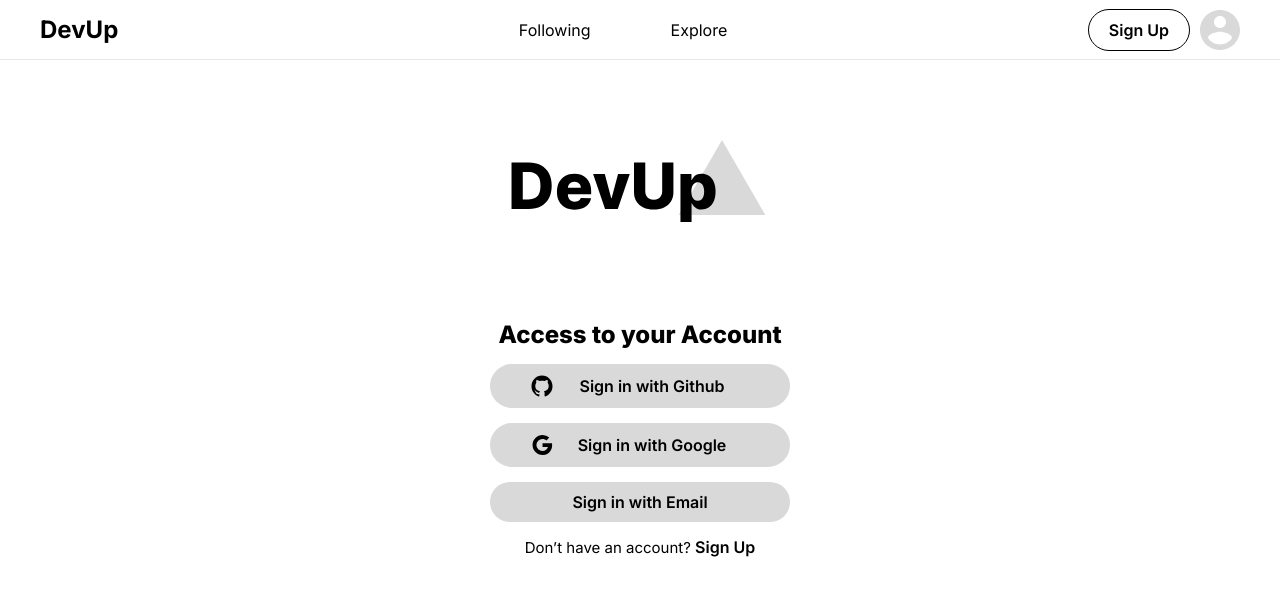
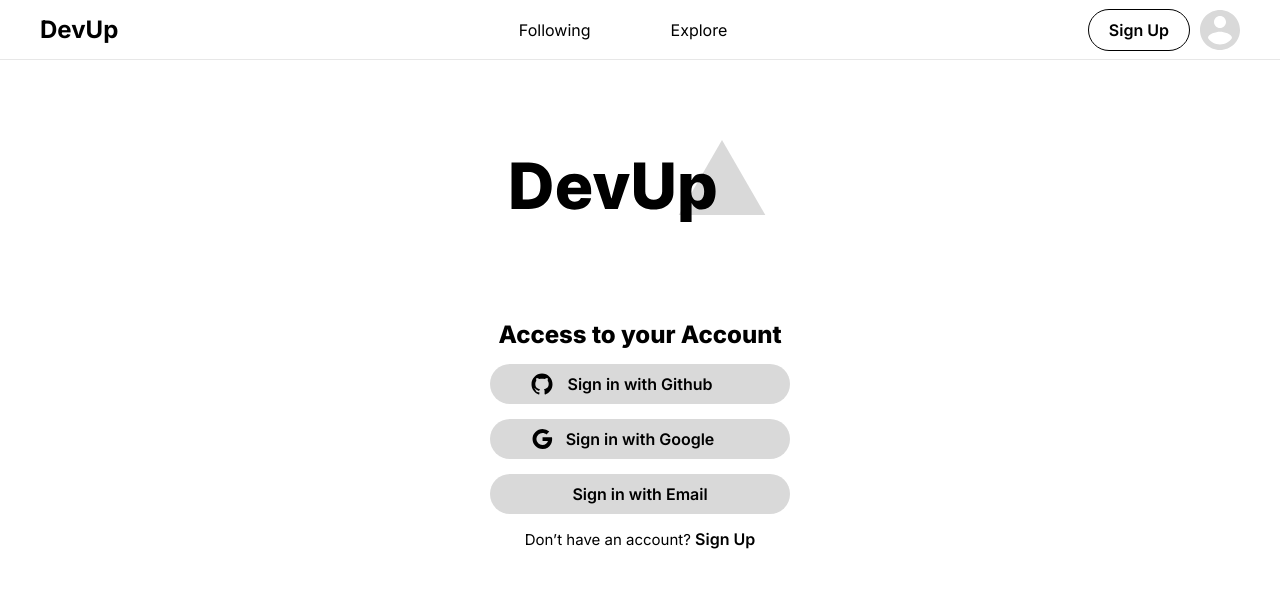
Before and after one commit to Lucas-Argerich/DevUp, a React (Create React App) app: page /login in a window 1280 px wide. Shown: the top 596 px of the page. Built offline with nearby package versions, Linux system fonts and the light colour scheme; no server answers.

Commit message:
Button Icon position fix

```diff
--- a/src/components/Button/index.tsx
+++ b/src/components/Button/index.tsx
@@ -1,33 +1,32 @@
 import styled from "styled-components";
 
 const StyledButton = styled.button`
+  align-items: center;
+  background: var(--color-gray);
+  border-radius: 100px;
+  border: none;
+  cursor: pointer;
+  display: flex;
+  font-size: 1rem;
+  font-weight: 600;
+  justify-content: center;
   padding: 10px 40px;
-  background: var(--color-gray);
-  border: none;
-  border-radius: 100px;
-  font-weight: 600;
-  display: flex;
-  justify-content: space-between;
-  align-items: center;
-  font-size: 1rem;
-  cursor: pointer;
+  position: relative;
 
   svg {
+    height: 24px;
     width: 24px;
-    height: 24px;
   }
 `;
 
-const Span = styled.span`
-  margin: 0 auto;
-`;
-
 const IconContainer = styled.div`
+  align-items: center;
+  display: flex;
+  height: 24px;
+  justify-content: center;
+  left: 40px;
+  position: absolute;
   width: 24px;
-  height: 24px;
-  display: flex;
-  justify-content: center;
-  align-items: center;
 `;
 
 type Props = {
@@ -72,7 +71,7 @@
       type={type}
     >
       {icon && <IconContainer>{icon}</IconContainer>}
-      <Span>{children}</Span>
+      {children}
     </StyledButton>
   );
 }
```
